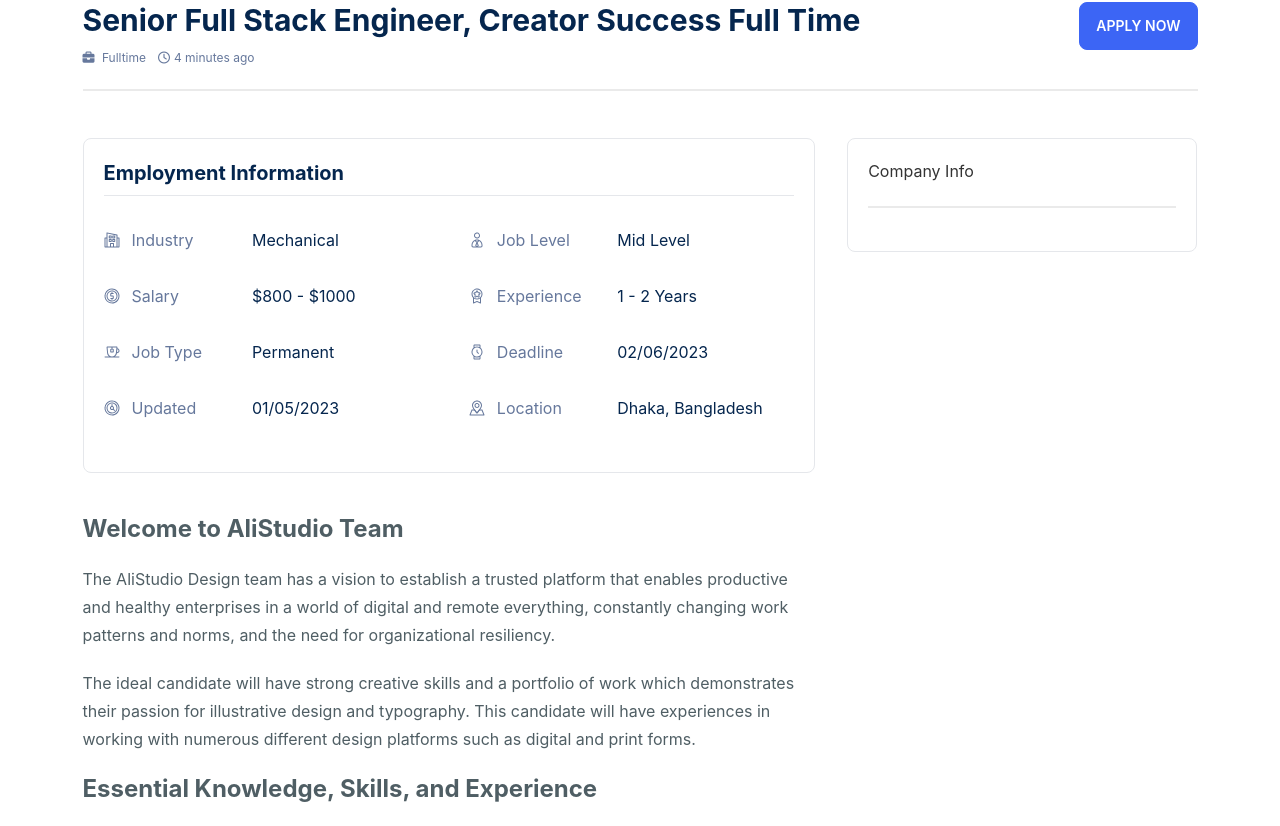
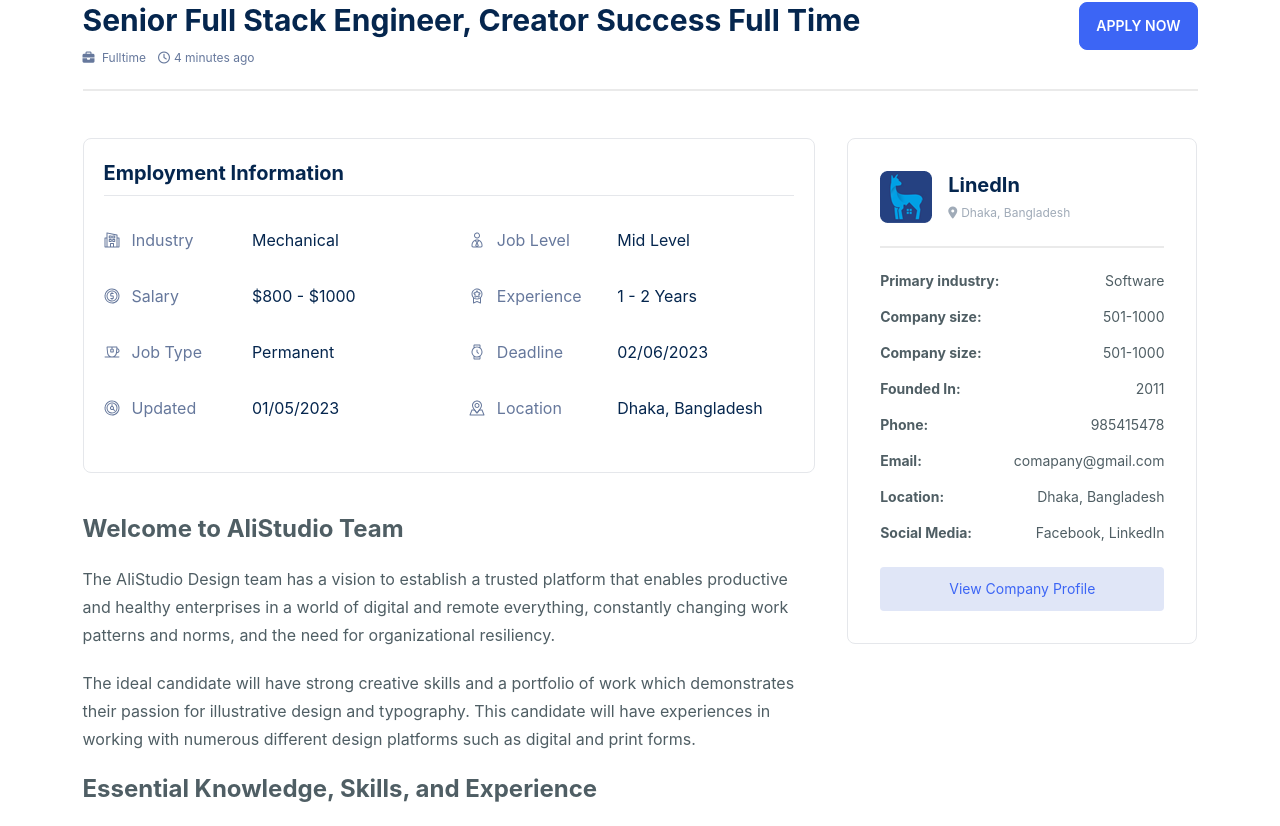
Before and after one commit to munimrahman/pro-peak-job-portal, a React (Create React App) app: page /job-details in a window 1280 px wide. Shown: the part 437-1263 px from the top of the page. Built offline with nearby package versions, Linux system fonts and the light colour scheme.

Commit message:
company info

```diff
--- a/src/Pages/JobDetails/CompanyInfo/CompanyInfo.jsx
+++ b/src/Pages/JobDetails/CompanyInfo/CompanyInfo.jsx
@@ -1,10 +1,59 @@
 import React from 'react';
+import brand from '../../../assets/brand-1.png';
 
 function CompanyInfo() {
     return (
-        <div className="border rounded-lg p-5">
-            <h3 className="">Company Info</h3>
+        <div className="border rounded-lg p-8">
+            <div className="flex">
+                <img src={brand} alt="" />
+                <div className="ml-4">
+                    <h3 className="text-xl font-bold text-secondary hover:text-primary">LinedIn</h3>
+                    <span className="text-xs text-[#a0abb8]">
+                        <i className="fas fa-map-marker-alt mr-1" />
+                        Dhaka, Bangladesh
+                    </span>
+                </div>
+            </div>
             <div className="divider" />
+            <div className="text-accent">
+                <div className="flex justify-between text-sm my-4">
+                    <p className="font-bold">Primary industry:</p>
+                    <p>Software</p>
+                </div>
+                <div className="flex justify-between text-sm my-4">
+                    <p className="font-bold">Company size:</p>
+                    <p>501-1000</p>
+                </div>
+                <div className="flex justify-between text-sm my-4">
+                    <p className="font-bold">Company size:</p>
+                    <p>501-1000</p>
+                </div>
+                <div className="flex justify-between text-sm my-4">
+                    <p className="font-bold">Founded In:</p>
+                    <p>2011</p>
+                </div>
+                <div className="flex justify-between text-sm my-4">
+                    <p className="font-bold">Phone:</p>
+                    <p>985415478</p>
+                </div>
+                <div className="flex justify-between text-sm my-4">
+                    <p className="font-bold">Email:</p>
+                    <p>comapany@gmail.com</p>
+                </div>
+                <div className="flex justify-between text-sm my-4">
+                    <p className="font-bold">Location:</p>
+                    <p>Dhaka, Bangladesh</p>
+                </div>
+                <div className="flex justify-between text-sm my-4">
+                    <p className="font-bold">Social Media:</p>
+                    <p>Facebook, LinkedIn</p>
+                </div>
+            </div>
+            <div className="text-center mt-6">
+                <p className="bg-info text-primary text-sm p-3 rounded hover:text-white hover:bg-primary hover:cursor-pointer">
+                    View Company Profile
+                </p>
+            </div>
         </div>
     );
 }
```
